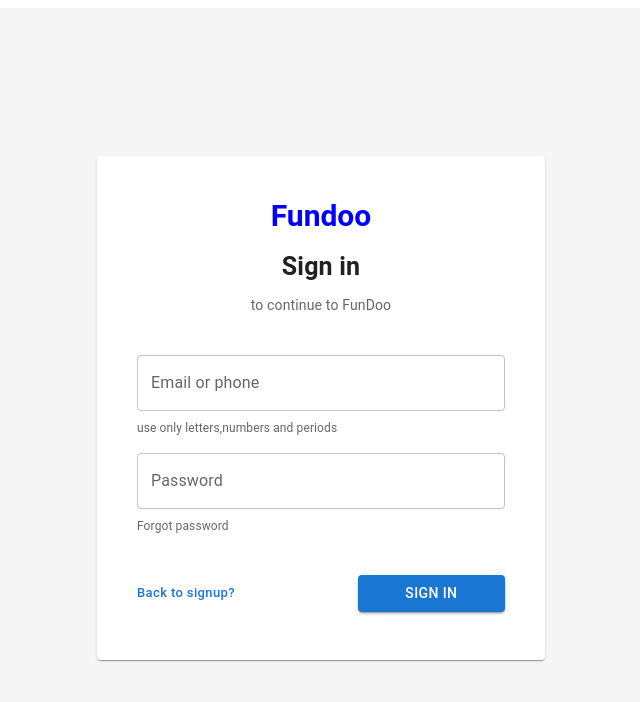
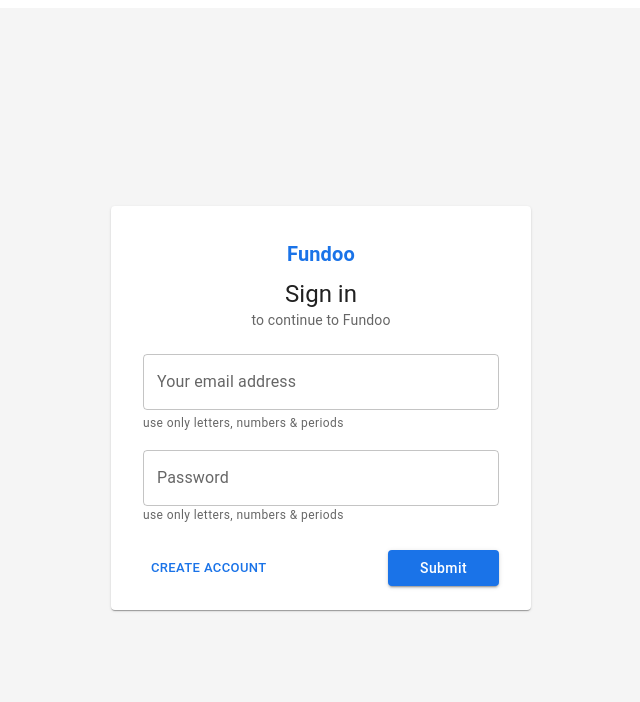
Before and after one commit to Shreyashsingh123/Fun-Doo, a React (Vite) app: page /signin in a window 1280 px wide. Shown: the top 702 px of the page, without its empty margins (319-959 px from the left). Built offline with nearby package versions, Linux system fonts and the light colour scheme.

Commit message:
Added SignIn.jsx, Updated SignIn page

```diff
--- a/src/pages/SignIn/SignIn.jsx
+++ b/src/pages/SignIn/SignIn.jsx
@@ -1,92 +1,277 @@
-import React, { Component } from "react";
+// import React, { Component } from "react";
+// import {
+//   Box,
+//   Card,
+//   CardContent,
+//   Typography,
+//   Button,
+//   TextField,
+// } from "@mui/material";
+// import GoogleIcon from "@mui/icons-material/Google";
+// import { useNavigate,Link } from "react-router-dom";
+// import api from "../../services/Api";
+// function SignIn(){
+
+//   return (
+//       <Box
+//         sx={{
+//           minHeight: "100vh",
+//           display: "flex",
+//           justifyContent: "center",
+//           alignItems: "center",
+//           backgroundColor: "#f5f5f5",
+//         }}
+//       >
+//         <Card sx={{ width: 400, padding: 3 }}>
+//           <CardContent>
+//             <Typography sx={{color:'blue',fontWeight:'bold',fontSize:'30px',mb:0,opacity:0.7,pb:0 }}variant="h5" textAlign="center" gutterBottom>
+//               Fundoo
+//             </Typography>
+
+//             <Typography sx={{fontWeight:'bold',fontSize:'25px',mt:0}}variant="h6" textAlign="center" gutterBottom>
+//               Sign in
+//             </Typography>
+
+//             <Typography
+//               variant="body2"
+//               color="text.secondary"
+//               textAlign="center"
+//               sx={{ mb: 3 }}
+//             >
+//               to continue to FunDoo
+//             </Typography>
+
+//           <TextField
+//               label="Email or phone"
+//               variant="outlined"
+//               fullWidth
+//               margin="normal"
+//           />
+//             <Typography sx={{pl:'0',ml:0,fontSize:'12px',color:'text.secondary'}}>
+//               use only letters,numbers and periods
+//             </Typography>
+//             <TextField
+//               label="Password"
+//               variant="outlined"
+//               fullWidth
+//               margin="normal"
+//             />
+// <Typography sx={{pl:'0',ml:0,fontSize:'12px',color:'text.secondary'}}>
+//               Forgot password
+//             </Typography>
+
+//             <Box
+//   sx={{
+//     mt: 5,
+//     display: "flex",
+//     justifyContent: "space-between",
+//     alignItems: "center",
+//   }}
+// >
+//   <Button
+//     sx={{
+//       pl: 0,
+//       fontSize: "13px",
+//       textTransform: "none",
+//       color: "#1a73e8",
+//       fontWeight: 500,
+//     }}
+//     component={Link} to="/signup"
+//   >
+//     Back to signup?
+//   </Button>
+//   <Button
+//     variant="contained"
+//     sx={{
+//       width: "40%",
+//     }}
+//   >
+//     Sign in
+//   </Button>
+// </Box>
+
+//           </CardContent>
+//         </Card>
+//       </Box>
+//     );
+//   }
+
+
+// export default SignIn;
+
 import {
   Box,
+  Button,
   Card,
   CardContent,
+  TextField,
   Typography,
-  Button,
-  TextField,
 } from "@mui/material";
-import GoogleIcon from "@mui/icons-material/Google";
-import { useNavigate,Link } from "react-router-dom";
 
-export class SignIn extends Component {
-  render() {
+import React, { useState } from "react";
+
+import api from "../../services/Api";
+
+import { useNavigate, Link } from "react-router-dom";
+function SignIn() {
+  const navigate = useNavigate();
+  const [errors, setErrors] = useState({});
+  const [formData, setFormData] = useState({
+    email: "",
+    password: "",
+  });
+
+  const handleChange = (e) => {
+    setFormData({
+      ...formData,
+      [e.target.name]: e.target.value,
+    });
+  };
+
+
+  const handleSubmit = async () => {
+    let newErrors = {};
+
+    if (!formData.email.endsWith("@gmail.com")) {
+      newErrors.email = "email must end with @gmail.com*";
+    }
+
+    if (formData.password.length < 8) {
+      newErrors.password = "password must be at least 8 characters*";
+    }
+
+    if (Object.keys(newErrors).length > 0) {
+      setErrors(newErrors);
+      return;
+    }
+
+    try {
+      const res = await api.get(
+        `/users?email=${formData.email}&password=${formData.password}`
+      );
+
+      if (res.data.length === 1) {
+        localStorage.setItem("loggedInUser", JSON.stringify(res.data[0]));
+        navigate("/");
+      } else {
+        setErrors({ password: "Invalid email or password*" });
+      }
+    } catch (err) {
+      console.error(err);
+    }
+  };
+
+
   return (
     <Box
       sx={{
         minHeight: "100vh",
         display: "flex",
+        alignItems: "center",
         justifyContent: "center",
-          alignItems: "center",
-          backgroundColor: "#f5f5f5",
+        bgcolor: "#f5f5f5",
       }}
     >
-        <Card sx={{ width: 400, padding: 3 }}>
-          <CardContent>
-            <Typography sx={{color:'blue',fontWeight:'bold',fontSize:'30px'}}variant="h5" textAlign="center" gutterBottom>
+      <Card sx={{ width: 420 }}>
+        <CardContent sx={{ p: 4 }}>
+
+          {/* Header */}
+          <Typography
+            variant="h6"
+            sx={{ color: "#1a73e8", fontWeight: 600 }}
+            textAlign="center"
+          >
             Fundoo
           </Typography>
 
-            <Typography sx={{fontWeight:'bold',fontSize:'25px'}}variant="h6" textAlign="center" gutterBottom>
+          <Typography variant="h5" sx={{ mt: 1 }} textAlign="center">
             Sign in
           </Typography>
 
           <Typography
             variant="body2"
             color="text.secondary"
+            sx={{ mb: 3 }}
             textAlign="center"
-              sx={{ mb: 3 }}
           >
-              to continue to FunDoo
+            to continue to Fundoo
           </Typography>
 
+          {/* Email */}
           <TextField
-              label="Email or phone"
-              variant="outlined"
             fullWidth
-              margin="normal"
+            label="Your email address"
+            name="email"
+            value={formData.email}
+            onChange={handleChange}
+            error={!!errors.email}
+            helperText={errors.email}
+            sx={{ mb: 0.5 }}
           />
-            <Typography sx={{pl:'0',ml:0,fontSize:'12px',color:'text.secondary'}}>
-              use only letters,numbers and periods
-            </Typography>
-            <TextField
-              label="Password"
-              variant="outlined"
-              fullWidth
-              margin="normal"
-            />
-<Typography sx={{pl:'0',ml:0,fontSize:'12px',color:'text.secondary'}}>
-              Forgot password
+
+          <Typography
+            variant="caption"
+            color="text.secondary"
+            sx={{ mb: 2, display: "block" }}
+          >
+            use only letters, numbers & periods
           </Typography>
 
+          {/* Password */}
+          <TextField
+            fullWidth
+            label="Password"
+            type="password"
+            name="password"
+            value={formData.password}
+            onChange={handleChange}
+            error={!!errors.password}
+            helperText={errors.password}
+          />
+
+          <Typography
+            variant="caption"
+            color="text.secondary"
+            sx={{ mb: 3, display: "block" }}
+          >
+            use only letters, numbers & periods
+          </Typography>
+
+          {/* Actions */}
           <Box
             sx={{
-    mt: 5,
               display: "flex",
               justifyContent: "space-between",
               alignItems: "center",
+              mt: 3,
             }}
           >
             <Button
+              underline="none"
               sx={{
-      pl: 0,
-      fontSize: "13px",
-      textTransform: "none",
+                fontSize: 13,
                 color: "#1a73e8",
                 fontWeight: 500,
+                cursor: "pointer",
               }}
               component={Link} to="/signup"
             >
-    Back to signup?
+              Create Account
             </Button>
+
             <Button
               variant="contained"
+              onClick={handleSubmit}
               sx={{
-      width: "40%",
+                bgcolor: "#1a73e8",
+                textTransform: "none",
+                px: 4,
+                "&:hover": {
+                  bgcolor: "#1558b0",
+                },
               }}
             >
-    Sign in
+              Submit
             </Button>
           </Box>
 
@@ -95,6 +280,5 @@
     </Box>
   );
 }
-}
 
 export default SignIn;
```
Lines whose indentation alone changed are shown as unchanged.
